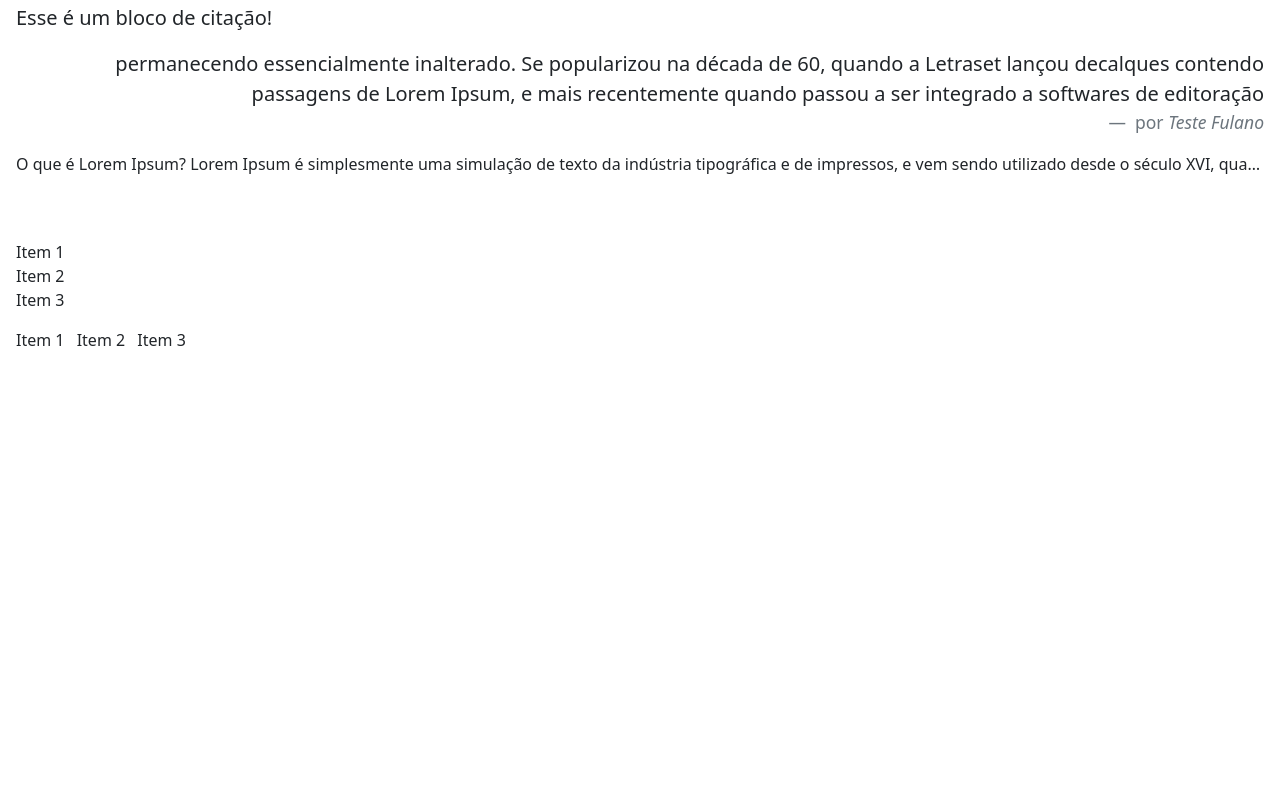
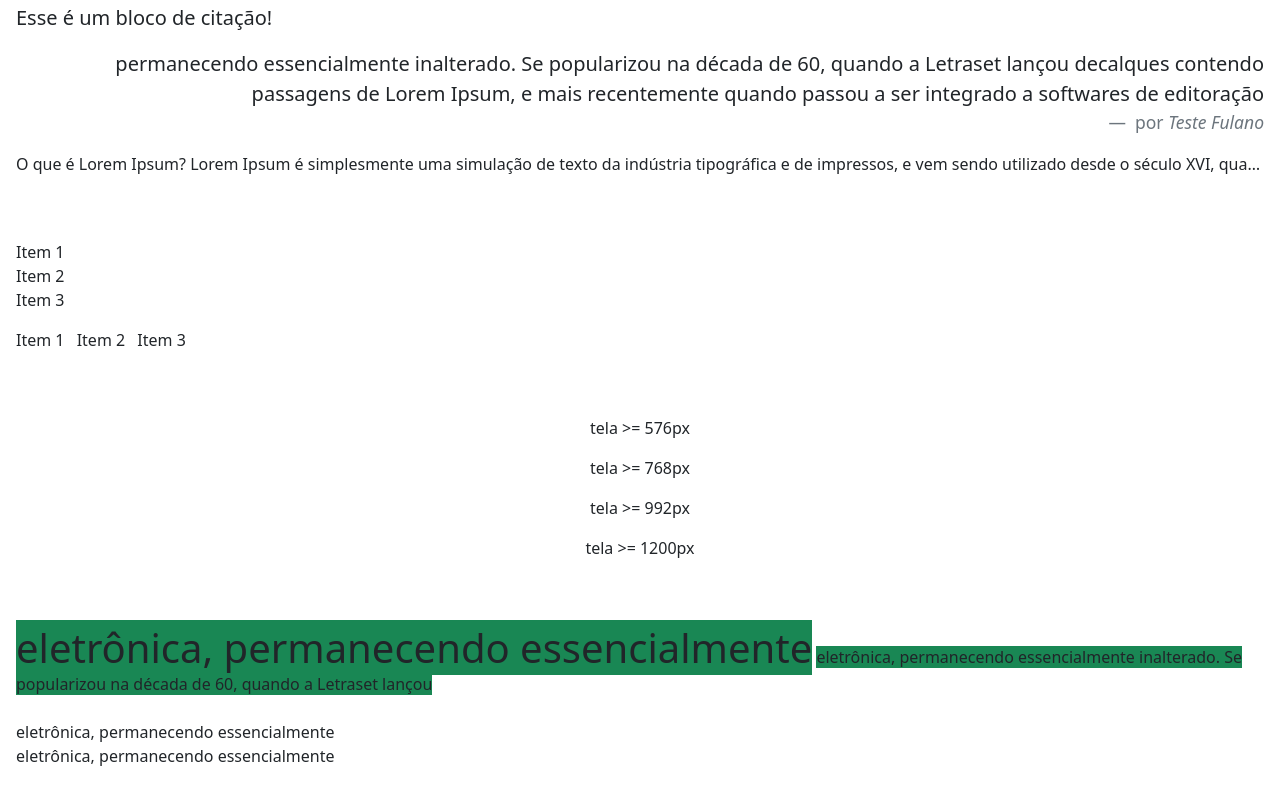
Before and after one commit to Emerson-91/Curso_dev_WEB, a plain HTML site: page Curso_dev_WEB/bootstrap/index.html in a window 1280 px wide. Shown: the part 1703-2503 px from the top of the page. Before the commit the page ends 2287 px from the top, so only its background shows below. Drawn offline with Linux system fonts and the light colour scheme.

Commit message:
Inline Block

```diff
--- a/Curso_dev_WEB/bootstrap/index.html
+++ b/Curso_dev_WEB/bootstrap/index.html
@@ -115,7 +115,34 @@
     <li class="list-inline-item">Item 3</li>
   </ul>
 
+  <br><br>
 
+  <!-- Alinhamento responsivo -->
+   <!--Small-->
+  <p class="text-sm-center"> tela >= 576px</p>
+ <!--Medium-->
+  <p class="text-md-center"> tela >= 768px</p>
+  <!--Large-->
+  <p class="text-lg-center"> tela >= 992px</p>
+  <!--Extra Large-->
+  <p class="text-xl-center"> tela >= 1200px</p>
+
+
+  <br><br>
+
+  <!-- Elemento Block para inline -->
+  <h1 class="bg-success d-inline">eletrônica, permanecendo essencialmente</h1>
+  <p class="bg-success d-inline"> eletrônica, permanecendo essencialmente inalterado.
+    Se popularizou na década de 60, quando a Letraset lançou
+  </p>
+
+  <br><br>
+
+  <!-- Elemento inline para Block -->
+  <span class="d-block">eletrônica, permanecendo essencialmente</span>
+  <span class="d-block">eletrônica, permanecendo essencialmente</span>
+
+  <br><br>
 
   <script src="js/bootstrap.bundle.min.js"></script>
 </body>
```
